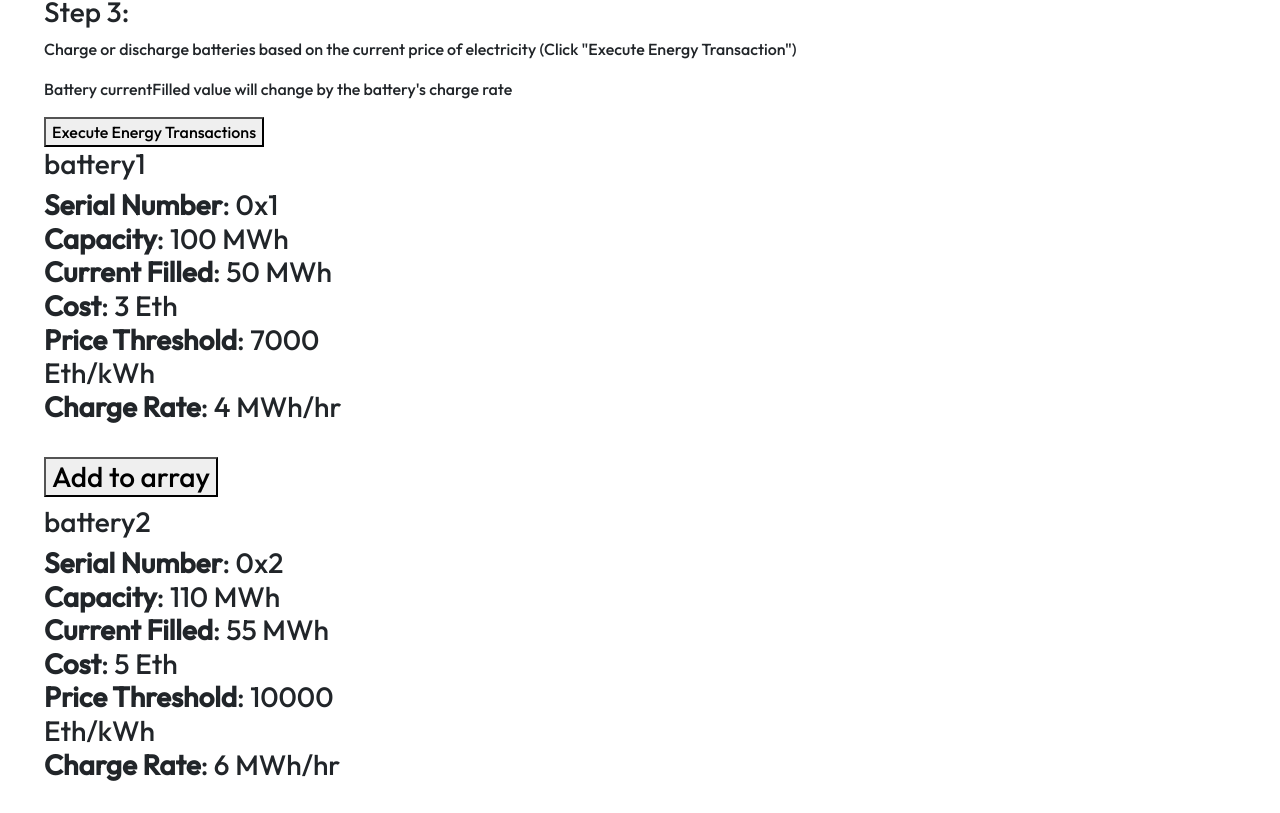
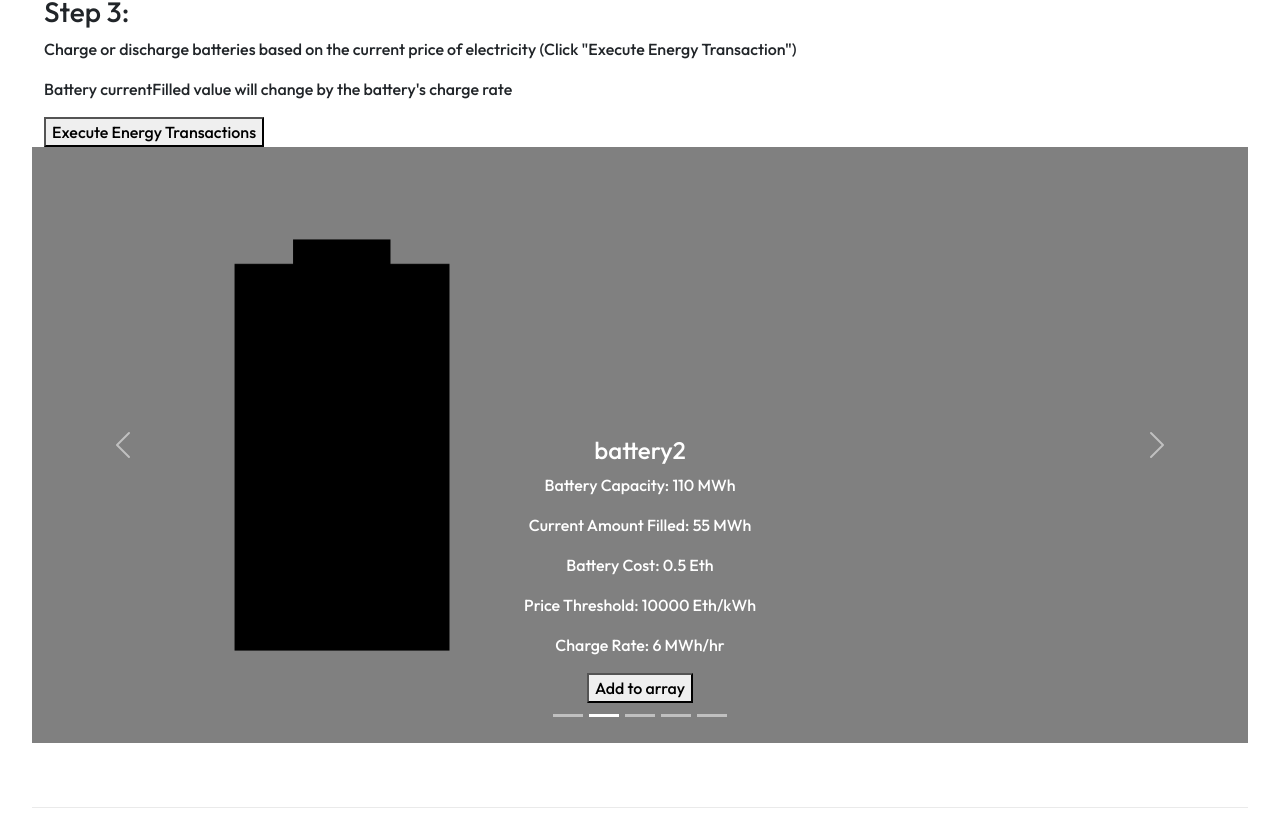
Before and after one commit to yan-man/virtual-power-plant, a Next.js app: page / in a window 1280 px wide. Shown: the part 447-1260 px from the top of the page. Built offline with nearby package versions, Linux system fonts and the light colour scheme.

Commit message:
implement carousel for batteries; add battery img;

```diff
--- a/components/BatteryCarousel.jsx
+++ b/components/BatteryCarousel.jsx
@@ -1,61 +1,29 @@
 import React, { Component } from "react";
 import Carousel from "react-bootstrap/Carousel";
-
+import Row from "react-bootstrap/Row";
+import Image from "next/image";
+import styles from "../styles/BatteryCarousel.module.css";
 class BatteryList extends React.Component {
   render() {
     return (
       <React.Fragment>
-        <div id="battTemplate">
-          <div className="col-sm-6 col-md-4 col-lg-3">
-            <div className="panel panel-default panel-pet">
+        <Row className={styles.carousel}>
+          <Carousel>
             {this.props.batteries.map((batt) => {
               return (
-                  <React.Fragment>
-                    <div className="panel-heading">
-                      <h3 className="panel-title">
-                        {
-                          <React.Fragment>
-                            <div className="panel-heading">
-                              <h3 className="panel-title">{batt.name}</h3>
-                            </div>
-                            <div className="panel-body">
-                              <strong>Serial Number</strong>:{" "}
-                              <span className="battery-serialNumber">
-                                {batt.serialNumber}
-                              </span>
-                              <br />
-                              <strong>Capacity</strong>:{" "}
-                              <span className="battery-capacity">
-                                {batt.capacity}
-                              </span>{" "}
-                              MWh
-                              <br />
-                              <strong className="battery-currentFilledTitle">
-                                Current Filled
-                              </strong>
-                              :{" "}
-                              <span className="battery-currentFilled">
-                                {batt.currentFilled}
-                              </span>{" "}
-                              MWh
-                              <br />
-                              <strong>Cost</strong>:{" "}
-                              <span className="battery-cost">{batt.cost}</span>{" "}
-                              Eth
-                              <br />
-                              <strong>Price Threshold</strong>:{" "}
-                              <span className="battery-priceThreshold">
-                                {batt.priceThreshold}
-                              </span>{" "}
-                              Eth/kWh
-                              <br />
-                              <strong>Charge Rate</strong>:{" "}
-                              <span className="battery-chargeRate">
-                                {batt.chargeRate}
-                              </span>{" "}
-                              MWh/hr
-                              <br />
-                              <br />
+                <Carousel.Item>
+                  <img
+                    className="d-block w-50"
+                    src="noun_Battery_1582411.png"
+                    alt="Second slide"
+                  />
+                  <Carousel.Caption>
+                    <h4>{batt.name}</h4>
+                    <p>Battery Capacity: {batt.capacity} MWh</p>
+                    <p>Current Amount Filled: {batt.currentFilled} MWh</p>
+                    <p>Battery Cost: {batt.cost} Eth</p>
+                    <p>Price Threshold: {batt.priceThreshold} Eth/kWh</p>
+                    <p>Charge Rate: {batt.chargeRate} MWh/hr</p>
                     <button
                       className="btn-add-battery"
                       type="button"
@@ -63,56 +31,12 @@ class BatteryList extends React.Component {
                     >
                       Add to array
                     </button>
-                            </div>
-                          </React.Fragment>
-                        }
-                      </h3>
-                    </div>
-                  </React.Fragment>
+                  </Carousel.Caption>
+                </Carousel.Item>
               );
             })}
-            </div>
-          </div>
-        </div>
-        <Carousel>
-          <Carousel.Item>
-            <img
-              className="d-block w-100"
-              src="holder.js/800x400?text=First slide&bg=373940"
-              alt="First slide"
-            />
-            <Carousel.Caption>
-              <h3>First slide label</h3>
-              <p>Nulla vitae elit libero, a pharetra augue mollis interdum.</p>
-            </Carousel.Caption>
-          </Carousel.Item>
-          <Carousel.Item>
-            <img
-              className="d-block w-100"
-              src="holder.js/800x400?text=Second slide&bg=282c34"
-              alt="Second slide"
-            />
-
-            <Carousel.Caption>
-              <h3>Second slide label</h3>
-              <p>Lorem ipsum dolor sit amet, consectetur adipiscing elit.</p>
-            </Carousel.Caption>
-          </Carousel.Item>
-          <Carousel.Item>
-            <img
-              className="d-block w-100"
-              src="holder.js/800x400?text=Third slide&bg=20232a"
-              alt="Third slide"
-            />
-
-            <Carousel.Caption>
-              <h3>Third slide label</h3>
-              <p>
-                Praesent commodo cursus magna, vel scelerisque nisl consectetur.
-              </p>
-            </Carousel.Caption>
-          </Carousel.Item>
           </Carousel>
+        </Row>
       </React.Fragment>
     );
   }
--- a/pages/api/batteries.js
+++ b/pages/api/batteries.js
@@ -3,7 +3,7 @@ module.exports = [
     name: "battery1",
     capacity: 100,
     currentFilled: 50,
-    cost: 3,
+    cost: 0.3,
     serialNumber: "0x1",
     priceThreshold: 7e3,
     chargeRate: 4,
@@ -12,7 +12,7 @@ module.exports = [
     name: "battery2",
     capacity: 110,
     currentFilled: 55,
-    cost: 5,
+    cost: 0.5,
     serialNumber: "0x2",
     priceThreshold: 10e3,
     chargeRate: 6,
@@ -21,7 +21,7 @@ module.exports = [
     name: "battery3",
     capacity: 90,
     currentFilled: 42,
-    cost: 4,
+    cost: 0.4,
     serialNumber: "0x3",
     priceThreshold: 5e3,
     chargeRate: 8,
@@ -30,7 +30,7 @@ module.exports = [
     name: "battery4",
     capacity: 80,
     currentFilled: 38,
-    cost: 7,
+    cost: 0.7,
     serialNumber: "0x4",
     priceThreshold: 4e3,
     chargeRate: 2,
@@ -39,7 +39,7 @@ module.exports = [
     name: "battery5",
     capacity: 70,
     currentFilled: 46,
-    cost: 1,
+    cost: 0.1,
     serialNumber: "0x5",
     priceThreshold: 3e3,
     chargeRate: 3,
--- /dev/null
+++ b/styles/BatteryCarousel.module.css
@@ -0,0 +1,3 @@
+.carousel {
+  background: gray;
+}
```
Also changed, not shown: public/noun_Battery_1582411.png (added). Lines whose indentation alone changed are shown as unchanged.
